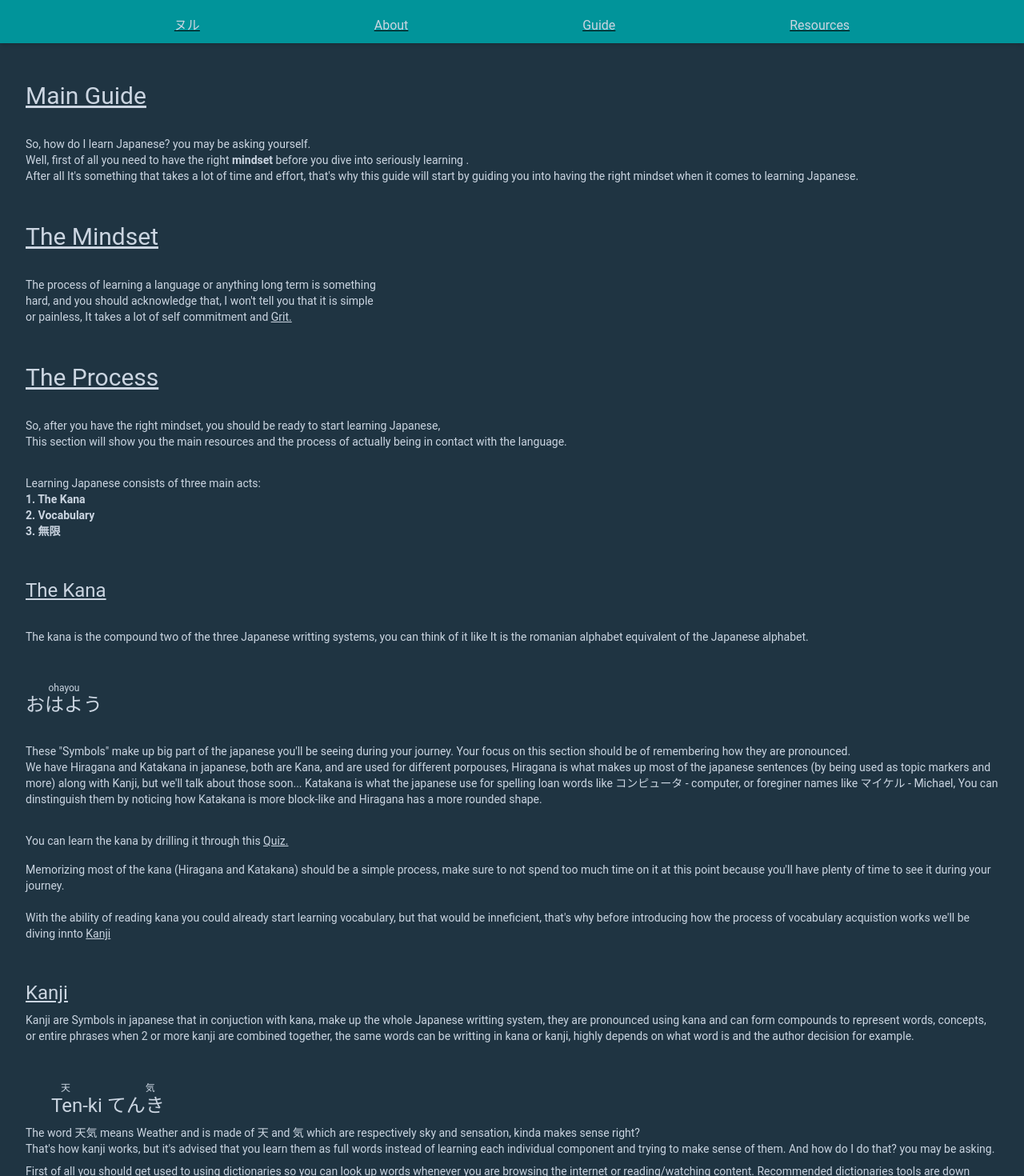
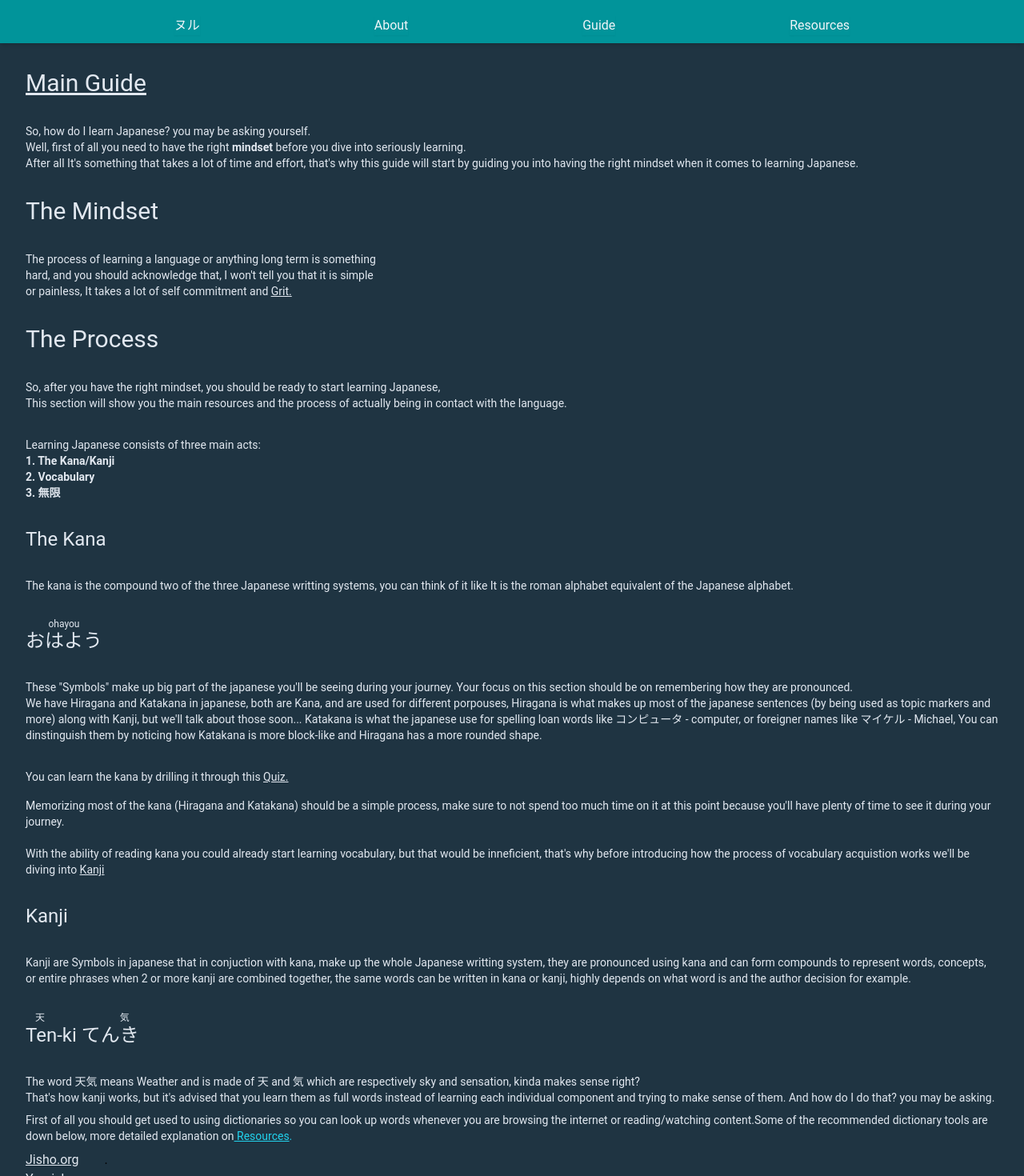
Before and after one commit to Shigure9934/Nulljp, a Next.js app: page /guide in a window 1280 px wide. Shown: the top 1470 px of the page at 80% size. Built offline with nearby package versions, Linux system fonts and the light colour scheme.

Commit message:
Resources content added

```diff
--- a/components/header.js
+++ b/components/header.js
@@ -5,19 +5,19 @@ import Image from 'next/image';
 
     function Header() {
     return (
-          <div className=' hover:underline'>
-        <header className='flex justify-evenly  m-auto md-header_ellipsis text-slate-300 px-15 pt-5 pb-2.5' href="/index">
-        <button>
+          <div>
+        <header className='flex justify-evenly  m-auto md-header_ellipsis text-slate-100 px-15 pt-5 pb-2.5' href="/index">
+        <button className=' shadow-sm hover:text-cyan-400'>
             <Link className=' ' href='/'>ヌル</Link>
         </button>
-        <button>
-            <Link className=' ' href='/about'>About</Link>
+        <button className='  shadow-sm hover:text-cyan-400'>
+            <Link className='' href='/about'>About</Link>
         </button>
 
-        <button>
+        <button className=' shadow-sm hover:text-cyan-400'>
         <Link className=' ' href='/guide'>Guide</Link>
         </button>
-        <button>
+        <button className=' shadow-sm hover:text-cyan-400'>
           <Link className=' ' href='/resources'>Resources</Link>
         </button>
         </header>
--- a/pages/guide.js
+++ b/pages/guide.js
@@ -7,15 +7,15 @@ function Guide(){
     <div>
         <Header />
         <div>
-            <h1 className='flex text-3xl px-8 pt-12 underline'>
+            <h1 className='flex text-3xl px-8 pt-8 underline'>
                 Main Guide
             </h1>
             <p className='text-sm px-8 pt-8'>
                 So, how do I learn Japanese? you may be asking yourself. <br />
-                Well, first of all you need to have the right <strong> mindset  </strong> before you dive into seriously learning . <br />
+                Well, first of all you need to have the right <strong> mindset  </strong> before you dive into seriously learning. <br />
                 After all It&apos;s something that takes a lot of time and effort, that&apos;s why this guide will start by guiding you into having the right mindset when it comes to learning Japanese. <br />
             </p>
-            <h2 className='flex text-3xl px-8 pt-12 underline'>
+            <h2 className='flex text-3xl px-8 pt-8'>
                 The Mindset
             </h2>
             <p className='text-sm px-8 pt-8'>
@@ -23,7 +23,7 @@ function Guide(){
             hard, and you should acknowledge that, I won&apos;t tell you that it is simple <br />
             or painless, It takes a lot of self commitment and <p className=' inline-block underline hover:text-cyan-700'><a href='https://en.wikipedia.org/wiki/Grit_(personality_trait)' target="_blank" rel="noreferrer" passHref>Grit</a>. </p>
        </p>
-        <h2 className='flex text-3xl px-8 pt-12 underline'>
+        <h2 className='flex text-3xl px-8 pt-8'>
             The Process
         </h2>
         <p className='text-sm px-8 pt-8'>
@@ -33,20 +33,20 @@ function Guide(){
         <p className='text-sm px-8 pt-8'>
             Learning Japanese consists of three main acts: <br />
             <strong>
-                1. The Kana <br />
+                1. The Kana/Kanji <br />
                 2. Vocabulary <br />
                 3. 無限 <br />
             </strong>
             </p>
-            <h2 className='flex text-2xl px-8 pt-12 underline'>
+            <h2 className='flex text-2xl px-8 pt-8'>
              The Kana
             </h2>
             <p className='text-sm px-8 pt-8'>
                 The kana is the compound two of the three Japanese writting
                 systems, you can think of it like
-                It is the romanian alphabet equivalent of the Japanese alphabet.
+                It is the roman alphabet equivalent of the Japanese alphabet.
             </p>
-            <h2 className='flex text-2xl px-8 pt-12 '>
+            <h2 className='flex text-2xl px-8 pt-8 '>
             <ruby>
              <rb>  おはよう </rb>
                 <rt>  ohayou </rt>
@@ -54,13 +54,13 @@ function Guide(){
             </h2>
             <p className='text-sm px-8 pt-8'>
                These &quot;Symbols&quot; make up big part of the japanese you&apos;ll be seeing during your journey.
-               Your focus on this section should be of remembering how they are
+               Your focus on this section should be on remembering how they are
                pronounced. <br />
                We have Hiragana and Katakana in japanese, both are Kana, and are used for different porpouses, Hiragana is what
                makes up most of the japanese sentences (by being used as topic markers and more) along with Kanji, but we&apos;ll
                talk about those soon...
                Katakana is what the japanese use for spelling
-               loan words like コンピュータ - computer, or foreginer names like マイケル - Michael,
+               loan words like コンピュータ - computer, or foreigner names like マイケル - Michael,
                You can dinstinguish them by noticing how
                Katakana is more block-like and Hiragana has a more rounded shape.
             </p>
@@ -74,25 +74,25 @@ function Guide(){
             <p className='text-sm px-8'>
                 <br />
                 With the ability of reading kana you could already start learning vocabulary,  but that would be inneficient, that's why before introducing how the process of vocabulary acquistion
-                works we'll be diving innto <u>Kanji</u>
+                works we'll be diving into <u>Kanji</u>
 
-                <h2 className='flex text-2xl pt-12 underline'>
+                <h2 className='flex text-2xl pt-8'>
                     Kanji
                 </h2>
-                <p className='text-sm pt-2'>
+                <p className='text-sm pt-8'>
                     Kanji are Symbols in japanese that in conjuction with kana, make up the whole Japanese
                     writting system, they are pronounced using kana and can form compounds to represent
                    words, concepts, or entire phrases when 2 or more kanji are combined together, the same words can
-                   be writting in kana or kanji, highly depends on what word is and the author decision for example.
+                   be written in kana or kanji, highly depends on what word is and the author decision for example.
                 </p>
-                <h2 className='flex text-2xl px-8 pt-12 '>
+                <h2 className='flex text-2xl pt-8 '>
             <ruby>
                 <p>Ten-ki</p>
              <rb>  てんき </rb>
                 <rt> 天気 </rt>
             </ruby>
             </h2>
-            <p className='flex pt-2'>
+            <p className='flex pt-8'>
                 The word 天気 means Weather and is made of 天 and 気 which are respectively
                 sky and sensation, kinda makes sense right? <br/>
                 That's how kanji works, but it's advised that you learn them as full words
@@ -102,13 +102,17 @@ function Guide(){
             </p>
             <p className='px-8 text-sm flex-inline pt-2'>
             First of all you should get used to using dictionaries so you can look up words whenever you are browsing the internet
-            or reading/watching content. Recommended dictionaries tools are down below, more detailed explanation on
-           <p className='inline text-cyan-400'>
-            <Link className=' text-cyan-400 underline' href='./resources' passHref><u> Resources </u></Link>
+            or reading/watching content.Some of the recommended dictionary tools are down below, more detailed explanation on
+           <p className=' cursor-pointer inline text-cyan-400'>
+            <Link className=' text-cyan-400 underline cursor-pointer ' href='./resources' passHref><u> Resources</u></Link>.
             </p>
             </p>
-           <p className='px-8 inline-block underline hover:text-cyan-700'><a href='https://en.wikipedia.org/wiki/Grit_(personality_trait)' target="_blank" rel="noreferrer" passHref>Jisho.org</a> </p>.
+           <p className='pt-2 px-8 inline-block underline hover:text-cyan-400'><a href='https://jisho.org/' target="_blank" rel="noreferrer" passHref>Jisho.org</a> </p>.
+           <p className='px-8 inline- underline hover:text-cyan-400'><a href='https://foosoft.net/projects/yomichan/' target="_blank" rel="noreferrer" passHref>Yomichan</a> </p>.
+
         </div>
+ {/*  padding for the footer */}
+      <div className='pb-8'></div>
     </div>
     );
 }
--- a/pages/index.js
+++ b/pages/index.js
@@ -1,3 +1,4 @@
+
 import Head from 'next/head'
 import styles from '../styles/Home.module.css'
 import Image from 'next/image'
@@ -12,8 +13,8 @@ export default function Home() {
     <><div className={styles.container}>
       {/* title etc */}
       <Head>
-        <title>NullGuide</title>
-        <meta name="description" content="Generated by create next app" />
+        <title>Nullsite</title>
+        <meta name="description" content="A Guide to learn Japanese!" />
         <link rel="icon" href="/icons8-カタカナのヌ-16.png" />
       </Head>
       <div>
@@ -22,32 +23,28 @@ export default function Home() {
       </div>
     </div>
  {/* Main image */}.
-
- <div className='  flex flex-col items-center justify-center w-full h-screen space-y-8 lg-flex-row pb-45 gap-0'>
-<Image className = ''  src={nyn} width={'200%'} height={'200%'} />
+ <div className='flex flex-col items-center justify-center w-full h-screen space-y-3 lg-flex-row pb-45 gap-0 '>
+<Image src={nyn} width={'150%'} height={'150%'} />
 <>
 {/* Welcome msg */}
-   <h1 className='pl-5 text-xl'>
-   いらっしゃいませ～  <br />
+   <h1>
+   いらしゃいませ！ <br />
+      <p className=' px-6'> Welcome! </p>
    </h1>
    </>
 {/* Presentation */}
 <>
-<p className=' px-14 pb-5 '>
+<p>
   Start your Japanese Learning Journey right away! <br />
-  Read our community driven guide down below &#11015;
+  Read our community driven guide down below! &#11015;
 </p>
 </>
 {/* Button */}
 <>
-<Link href='./guide' passHref>
-<button className=' bg-cyan-800  rounded-md text-slate-300 hover:bg-cyan-700 flex shadow-sm scroll-m-10 p-3 '>&#9961; Japanese Guide </button>
-</Link>
-<div className='pb-'>
-
-</div>
+<Link href='./guide'>
+ <button className=' bg-cyan-800  rounded-md text-slate-300 hover:bg-cyan-700 flex shadow-sm scroll-m-10 p-3 '>&#9961; Japanese Guide </button></Link>
+<br></br>
 </>
-
  </div></>
 
 
--- a/pages/resources.js
+++ b/pages/resources.js
@@ -1,11 +1,62 @@
-import Header from '../components/header';
+import Header from "../components/header";
 
-function Resources(){
-    return (
+function Resources() {
+  return (
     <div>
-        <Header />
-        </div>
-        );
+      <Header />
+      <h1 className="flex text-3xl px-8 pt-8 underline">Resources</h1>
+      <p className="text-sm px-8 pt-8">
+        Here are some useful resources you should be taking advantage of during
+        your journey.
+      </p>
+      <h2 className="px-8 flex text-2xl pt-8">Dictionary Tools</h2>
+      <div className="text-sm px-8 pt-8">
+        <p>
+          Those are the main tools you should use as they can make looking up
+          stuff you don't know pretty easy and seamlessly.
+        </p>
+        <p className=" text-2xl pt-8 inline- underline hover:text-cyan-400">
+          <a
+            href="https://foosoft.net/projects/yomichan/"
+            target="_blank"
+            rel="noreferrer"
+            passHref
+          >
+            Yomichan
+          </a>{" "}
+        </p>
+        .
+        <p>
+          Yomichan is a tool that lets you look up words by hovering your mouse
+          over them. <br />
+          It's an extension for chromium based browsers and Firefox. The setup
+          is pretty straightforward and you shouldn't have any problems. <br />
+          You can use the dictionaries from this{" "}
+          <p className=" inline-block underline hover:text-cyan-400">
+            <a
+              href="https://learnjapanese.link/dictionaries"
+              target="_blank"
+              rel="noreferrer"
+              passHref
+            >
+              Link
+            </a>
+            .{" "}
+          </p>{" "}
+          (Under the billingual folder, pick JMdict at first as it is the most
+          common and it should cover almost everything) and import them into the
+          extension by going into your browser extension settings and into the
+          yomichan icon and search for the dictionaries section.
+        </p>
+        <p>
+          After the dictionaries were imported you can configure yomichan by
+          going into it's settings again and choosing your prefered
+          costumizations. Yomichan works with the keyboard key <i>Shift</i> and
+          also with the middle mouse button if you enable it under settings.
+        </p>
+      </div>
+    </div>
+  );
 }
 
 export default Resources;
--- a/styles/globals.css
+++ b/styles/globals.css
@@ -36,6 +36,6 @@ header{
 }
 
 p,h1,h2{
-    @apply text-slate-300;
+    @apply text-slate-200;
 
 }
```
